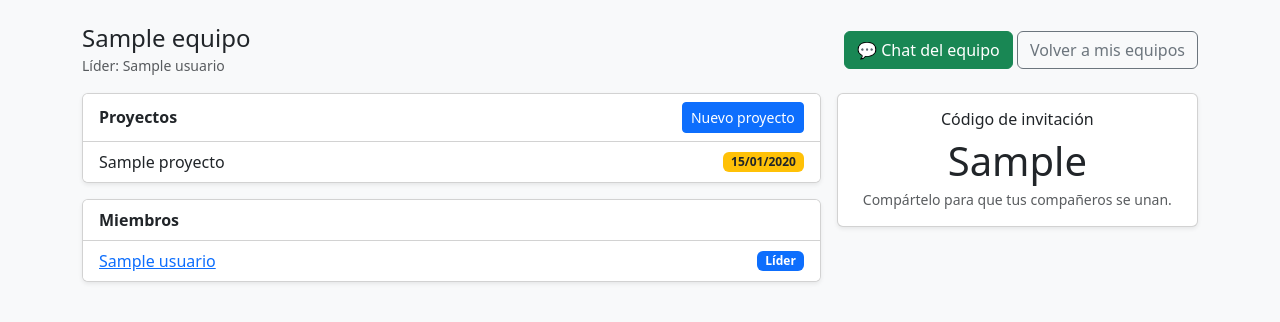
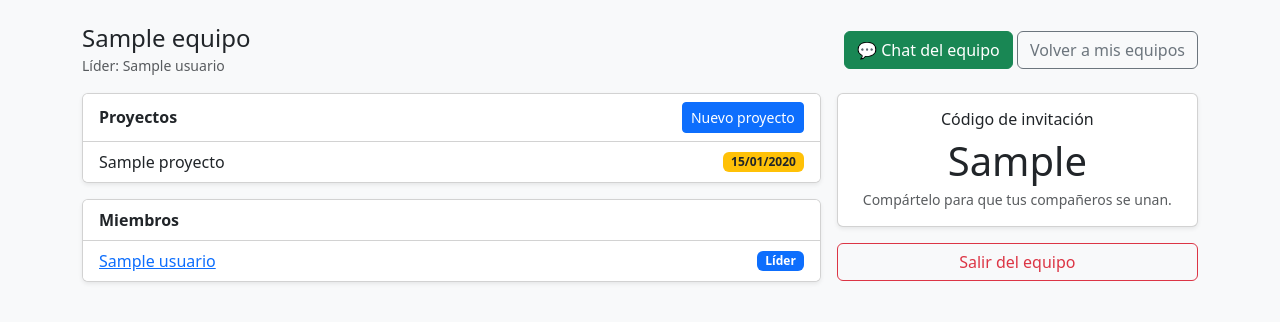
Before and after one commit to 300Ech/vura, a Flask app: page /equipos/1 in a window 1280 px wide. Shown: the part 56-378 px from the top of the page. Run offline with Flask 3, Linux system fonts and the light colour scheme; a user stored in the database is signed in; tables that the repository leaves empty hold one stand-in row (values such as "Sample post"); some libraries are stand-ins or nearby versions.

Commit message:
notificaciones

```diff
--- a/chat/routes.py
+++ b/chat/routes.py
@@ -3,7 +3,7 @@ from flask_login import login_required, current_user
 from flask_socketio import join_room, leave_room, rooms, emit
 
 from extensiones import db, socketio
-from equipos.models import Equipo
+from equipos.models import Equipo, MiembroEquipo
 from chat.models import Mensaje
 
 chat = Blueprint("chat", __name__, template_folder="templates",
@@ -53,6 +53,19 @@ def unirse_sala(datos):
     join_room(f"equipo_{id_equipo}")
 
 
+@socketio.on("unirse_notificaciones")
+def unirse_notificaciones():
+    """Une al usuario a las salas de todos sus equipos, desde cualquier página.
+
+    Así le llegan los mensajes nuevos y puede ver avisos aunque no esté en el chat.
+    """
+    if not current_user.is_authenticated:
+        return
+    membresias = MiembroEquipo.query.filter_by(id_usuario=current_user.id).all()
+    for membresia in membresias:
+        join_room(f"equipo_{membresia.id_equipo}")
+
+
 @socketio.on("escribiendo")
 def escribiendo(datos):
     id_equipo = datos.get("id_equipo")
@@ -90,6 +103,16 @@ def llamada_unirse(datos):
         "participantes": [{"id": id_conexion, "nombre": nombre}
                           for id_conexion, nombre in presentes.items()],
     })
+
+    # Si es el primero en entrar, se avisa al resto del equipo que empezó una llamada.
+    if len(presentes) == 0:
+        equipo = db.session.get(Equipo, id_equipo)
+        emit("llamada_iniciada", {
+            "nombre": current_user.nombre,
+            "id_equipo": equipo.id,
+            "nombre_equipo": equipo.nombre,
+        }, room=f"equipo_{id_equipo}", include_self=False)
+
     presentes[request.sid] = current_user.nombre
     join_room(sala)
 
@@ -145,9 +168,12 @@ def enviar_mensaje(datos):
     db.session.add(mensaje)
     db.session.commit()
 
+    equipo = db.session.get(Equipo, id_equipo)
     emit("nuevo_mensaje", {
         "nombre": current_user.nombre,
         "id_usuario": current_user.id,
         "texto": mensaje.texto,
         "hora": mensaje.enviado_en.strftime("%H:%M"),
+        "id_equipo": equipo.id,
+        "nombre_equipo": equipo.nombre,
     }, room=f"equipo_{id_equipo}")
--- a/equipos/routes.py
+++ b/equipos/routes.py
@@ -61,3 +61,61 @@ def ver_equipo(id_equipo):
     if not equipo.es_miembro(current_user):
         abort(403)
     return render_template("equipos/equipo.html", equipo=equipo)
+
+
+def borrar_equipo_completo(equipo):
+    """Borra el equipo con sus proyectos y tareas, incluyendo comentarios y archivos adjuntos."""
+    from tareas.routes import borrar_comentarios_y_archivos
+
+    for proyecto in equipo.proyectos:
+        for tarea in proyecto.tareas:
+            borrar_comentarios_y_archivos(tarea.uuid)
+    db.session.delete(equipo)
+
+
+@equipos.route("/equipos/<int:id_equipo>/salir", methods=["POST"])
+@login_required
+def salir_equipo(id_equipo):
+    equipo = db.get_or_404(Equipo, id_equipo)
+    membresia = MiembroEquipo.query.filter_by(id_equipo=equipo.id, id_usuario=current_user.id).first()
+    if not membresia:
+        abort(403)
+
+    db.session.delete(membresia)
+
+    restantes = [m for m in equipo.miembros if m.id != membresia.id]
+    if not restantes:
+        # Era el último: el equipo ya no tiene sentido y se borra completo.
+        borrar_equipo_completo(equipo)
+        db.session.commit()
+        flash(f"Saliste del equipo «{equipo.nombre}» y, como eras el último, el equipo se eliminó.", "info")
+        return redirect(url_for("equipos.mis_equipos"))
+
+    if equipo.id_lider == current_user.id:
+        # El liderazgo pasa al miembro más antiguo de los que quedan.
+        nuevo_lider = min(restantes, key=lambda m: m.id)
+        equipo.id_lider = nuevo_lider.id_usuario
+        flash(f"Saliste del equipo. Ahora {nuevo_lider.usuario.nombre} es líder de «{equipo.nombre}».", "info")
+    else:
+        flash(f"Saliste del equipo «{equipo.nombre}».", "info")
+
+    db.session.commit()
+    return redirect(url_for("equipos.mis_equipos"))
+
+
+@equipos.route("/equipos/<int:id_equipo>/expulsar/<int:id_usuario>", methods=["POST"])
+@login_required
+def expulsar_miembro(id_equipo, id_usuario):
+    equipo = db.get_or_404(Equipo, id_equipo)
+    if equipo.id_lider != current_user.id or id_usuario == current_user.id:
+        abort(403)
+
+    membresia = MiembroEquipo.query.filter_by(id_equipo=equipo.id, id_usuario=id_usuario).first()
+    if not membresia:
+        abort(404)
+
+    nombre = membresia.usuario.nombre
+    db.session.delete(membresia)
+    db.session.commit()
+    flash(f"{nombre} ya no es parte del equipo.", "info")
+    return redirect(url_for("equipos.ver_equipo", id_equipo=equipo.id))
--- a/equipos/templates/equipos/equipo.html
+++ b/equipos/templates/equipos/equipo.html
@@ -49,6 +49,12 @@
             </a>
             {% if miembro.id_usuario == equipo.id_lider %}
               <span class="badge bg-primary">Líder</span>
+            {% elif current_user.id == equipo.id_lider %}
+              <form method="post" class="m-0"
+                    action="{{ url_for('equipos.expulsar_miembro', id_equipo=equipo.id, id_usuario=miembro.id_usuario) }}"
+                    onsubmit="return confirm('¿Sacar a {{ miembro.usuario.nombre }} del equipo?');">
+                <button class="btn btn-sm btn-outline-danger" type="submit">Sacar</button>
+              </form>
             {% endif %}
           </li>
         {% endfor %}
@@ -57,13 +63,18 @@
   </div>
 
   <div class="col-md-4">
-    <div class="card shadow-sm">
+    <div class="card shadow-sm mb-3">
       <div class="card-body text-center">
         <h2 class="h6">Código de invitación</h2>
         <p class="display-6 mb-1">{{ equipo.codigo_invitacion }}</p>
         <p class="text-muted small mb-0">Compártelo para que tus compañeros se unan.</p>
       </div>
     </div>
+
+    <form method="post" action="{{ url_for('equipos.salir_equipo', id_equipo=equipo.id) }}"
+          onsubmit="return confirm('¿Seguro que quieres salir del equipo?');">
+      <button class="btn btn-outline-danger w-100" type="submit">Salir del equipo</button>
+    </form>
   </div>
 </div>
 {% endblock %}
--- /dev/null
+++ b/static/js/notificaciones.js
@@ -0,0 +1,83 @@
+// Notificaciones en toda la aplicación: mensajes de chat y llamadas de mis equipos.
+// Este archivo se carga en todas las páginas (para usuarios con sesión iniciada).
+// El servidor nos une a las salas de nuestros equipos y aquí decidimos cómo avisar:
+// - Toast dentro de la página (siempre).
+// - Notificación del sistema (si el usuario dio permiso y la pestaña está en segundo plano).
+
+const miId = Number(document.body.dataset.idUsuario);
+const socketNotificaciones = io();
+
+socketNotificaciones.on("connect", () => {
+  socketNotificaciones.emit("unirse_notificaciones");
+});
+
+// El permiso del navegador se pide en el primer clic, no al cargar la página
+// (los navegadores bloquean las solicitudes que no vienen de una acción del usuario).
+document.addEventListener("click", function pedirPermiso() {
+  if ("Notification" in window && Notification.permission === "default") {
+    Notification.requestPermission();
+  }
+  document.removeEventListener("click", pedirPermiso);
+});
+
+socketNotificaciones.on("nuevo_mensaje", (datos) => {
+  if (datos.id_usuario === miId) return; // mis propios mensajes no se notifican
+  const enlaceChat = `/equipos/${datos.id_equipo}/chat`;
+  if (window.location.pathname === enlaceChat) return; // ya estoy viendo ese chat
+
+  notificar(
+    `${datos.nombre} · ${datos.nombre_equipo}`,
+    datos.texto.length > 80 ? datos.texto.slice(0, 80) + "…" : datos.texto,
+    enlaceChat,
+  );
+});
+
+socketNotificaciones.on("llamada_iniciada", (datos) => {
+  notificar(
+    `📞 Videollamada en ${datos.nombre_equipo}`,
+    `${datos.nombre} inició una llamada. Haz clic para unirte.`,
+    `/equipos/${datos.id_equipo}/llamada`,
+  );
+});
+
+function notificar(titulo, texto, enlace) {
+  // Con la pestaña en segundo plano y permiso dado, se usa la notificación del sistema.
+  if (document.hidden && "Notification" in window && Notification.permission === "granted") {
+    const notificacion = new Notification(titulo, { body: texto });
+    notificacion.addEventListener("click", () => {
+      window.focus();
+      window.location.href = enlace;
+    });
+    return;
+  }
+  mostrarToast(titulo, texto, enlace);
+}
+
+function mostrarToast(titulo, texto, enlace) {
+  const contenedor = document.getElementById("contenedor-toasts");
+  const toast = document.createElement("div");
+  toast.className = "toast";
+  toast.setAttribute("role", "alert");
+
+  const encabezado = document.createElement("div");
+  encabezado.className = "toast-header";
+  const tituloElemento = document.createElement("strong");
+  tituloElemento.className = "me-auto";
+  tituloElemento.textContent = titulo;
+  const botonCerrar = document.createElement("button");
+  botonCerrar.type = "button";
+  botonCerrar.className = "btn-close";
+  botonCerrar.setAttribute("data-bs-dismiss", "toast");
+  encabezado.append(tituloElemento, botonCerrar);
+
+  const cuerpo = document.createElement("a");
+  cuerpo.className = "toast-body d-block text-decoration-none text-body";
+  cuerpo.href = enlace;
+  cuerpo.textContent = texto;
+
+  toast.append(encabezado, cuerpo);
+  contenedor.appendChild(toast);
+  const toastBootstrap = new bootstrap.Toast(toast, { delay: 6000 });
+  toastBootstrap.show();
+  toast.addEventListener("hidden.bs.toast", () => toast.remove());
+}
--- a/templates/base.html
+++ b/templates/base.html
@@ -7,7 +7,7 @@
   <link href="https://cdn.jsdelivr.net/npm/bootstrap@5.3.3/dist/css/bootstrap.min.css" rel="stylesheet">
   <link href="{{ url_for('static', filename='css/estilos.css') }}" rel="stylesheet">
 </head>
-<body class="bg-light">
+<body class="bg-light" {% if current_user.is_authenticated %}data-id-usuario="{{ current_user.id }}"{% endif %}>
 
   <nav class="navbar navbar-expand-lg navbar-dark bg-primary">
     <div class="container">
@@ -56,7 +56,14 @@
     {% block contenido %}{% endblock %}
   </main>
 
+  {# Aquí aparecen las notificaciones (toasts) de mensajes y llamadas. #}
+  <div id="contenedor-toasts" class="toast-container position-fixed bottom-0 end-0 p-3"></div>
+
   <script src="https://cdn.jsdelivr.net/npm/bootstrap@5.3.3/dist/js/bootstrap.bundle.min.js"></script>
   <script src="{{ url_for('static', filename='js/aplicacion.js') }}"></script>
+  {% if current_user.is_authenticated %}
+    <script src="https://cdn.jsdelivr.net/npm/socket.io@4.7.5/client-dist/socket.io.min.js"></script>
+    <script src="{{ url_for('static', filename='js/notificaciones.js') }}"></script>
+  {% endif %}
 </body>
 </html>
```
